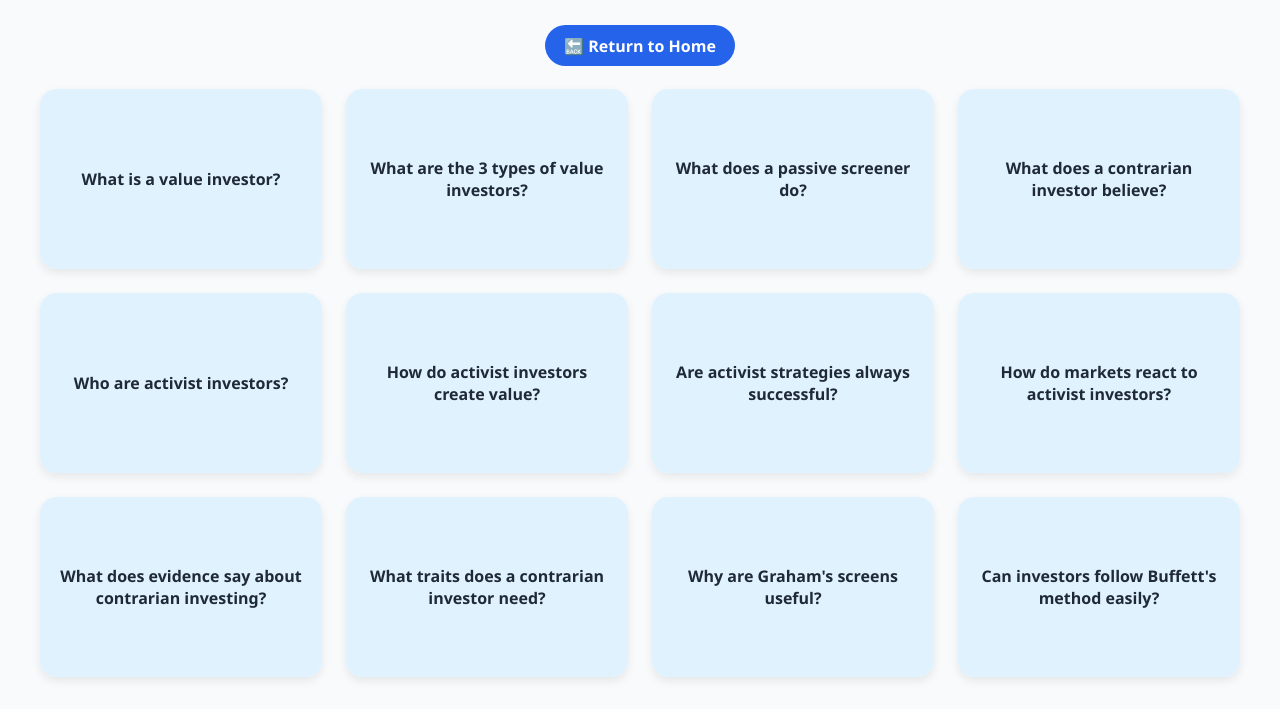
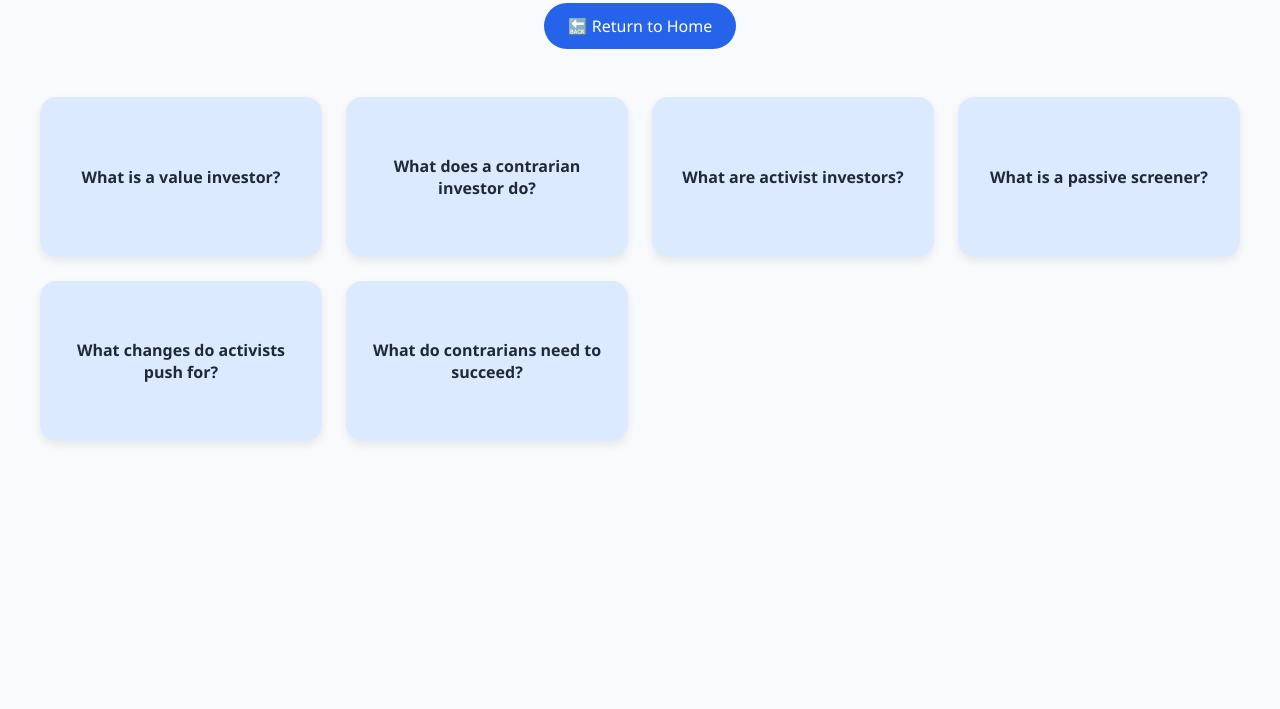
Before and after one commit to edwardwclarke/ECOM-057-FLASHCARDS, a plain HTML site: page week8.html in a window 1280 px wide. Shown: the part 131-840 px from the top of the page. After the commit the page ends 800 px from the top, so only its background shows below. Drawn offline with Linux system fonts and the light colour scheme.

Commit message:
Add files via upload

```diff
--- a/week8.html
+++ b/week8.html
@@ -14,14 +14,34 @@
 
     h1 {
       text-align: center;
-      padding: 2rem;
+      padding: 2rem 1rem 1rem;
       font-size: 2rem;
       font-weight: 600;
     }
 
+    .home-button {
+      text-align: center;
+      margin-bottom: 1rem;
+    }
+
+    .home-button a {
+      display: inline-block;
+      background-color: #2563eb;
+      color: #fff;
+      text-decoration: none;
+      padding: 0.75rem 1.5rem;
+      border-radius: 9999px;
+      font-weight: 500;
+      transition: background-color 0.3s;
+    }
+
+    .home-button a:hover {
+      background-color: #1e40af;
+    }
+
     .flashcard-grid {
       display: grid;
-      grid-template-columns: repeat(auto-fit, minmax(260px, 1fr));
+      grid-template-columns: repeat(auto-fit, minmax(240px, 1fr));
       gap: 1.5rem;
       padding: 2rem;
       max-width: 1200px;
@@ -35,14 +55,13 @@
     .card-inner {
       position: relative;
       width: 100%;
-      height: 180px;
+      height: 160px;
       text-align: center;
       transition: transform 0.6s;
       transform-style: preserve-3d;
       cursor: pointer;
       border-radius: 1rem;
       box-shadow: 0 4px 10px rgba(0, 0, 0, 0.08);
-      background-color: #fff;
     }
 
     .card.flipped .card-inner {
@@ -63,7 +82,7 @@
     }
 
     .card-front {
-      background-color: #e0f2fe;
+      background-color: #dbeafe;
       font-weight: 600;
     }
 
@@ -71,120 +90,59 @@
       background-color: #fef3c7;
       transform: rotateY(180deg);
     }
-
-    .home-button {
-      display: block;
-      text-align: center;
-      margin-bottom: -1rem;
-      padding: 1rem;
-    }
-
-    .home-button a {
-      text-decoration: none;
-      background: #2563eb;
-      color: white;
-      padding: 0.6rem 1.2rem;
-      border-radius: 999px;
-      font-weight: bold;
-      transition: background 0.3s;
-    }
-
-    .home-button a:hover {
-      background: #1e40af;
-    }
   </style>
 </head>
 <body>
 
-  <h1>Week 8 – Value Investing Flashcards</h1>
+<h1>📘 Value Investing – Week 8 Flashcards</h1>
 <div class="home-button">
-    <a href="#">🔙 Return to Home</a>
+  <a href="https://edwardwclarke.github.io/ECOM-057-FLASHCARDS/">🔙 Return to Home</a>
 </div>
 
 <div class="flashcard-grid">
+
   <div class="card" onclick="this.classList.toggle('flipped')">
     <div class="card-inner">
       <div class="card-face card-front">What is a value investor?</div>
-        <div class="card-face card-back">Someone who buys a stock if it’s cheaper than the value of its current assets. Like buying a shop worth £70 for £50.</div>
+      <div class="card-face card-back">Someone who buys companies for less than the value of their existing assets.</div>
     </div>
   </div>
 
   <div class="card" onclick="this.classList.toggle('flipped')">
     <div class="card-inner">
-        <div class="card-face card-front">What are the 3 types of value investors?</div>
-        <div class="card-face card-back">Passive Screener, Contrarian, and Activist investors. Each finds undervalued stocks differently.</div>
+      <div class="card-face card-front">What does a contrarian investor do?</div>
+      <div class="card-face card-back">Buys unpopular “loser” stocks, believing the market has overreacted.</div>
     </div>
   </div>
 
   <div class="card" onclick="this.classList.toggle('flipped')">
     <div class="card-inner">
-        <div class="card-face card-front">What does a passive screener do?</div>
-        <div class="card-face card-back">Uses filters like low PE or PBV to find cheap stocks. Like using a checklist to buy toys on sale.</div>
+      <div class="card-face card-front">What are activist investors?</div>
+      <div class="card-face card-back">Investors who push for changes in how a company is run to increase its value.</div>
     </div>
   </div>
 
   <div class="card" onclick="this.classList.toggle('flipped')">
     <div class="card-inner">
-        <div class="card-face card-front">What does a contrarian investor believe?</div>
-        <div class="card-face card-back">Markets overreact. They buy “loser” stocks expecting a rebound—like picking a toy no one wants, hoping it gets cool again.</div>
+      <div class="card-face card-front">What is a passive screener?</div>
+      <div class="card-face card-back">Someone who uses filters like low PE or PBV to find undervalued stocks.</div>
     </div>
   </div>
 
   <div class="card" onclick="this.classList.toggle('flipped')">
     <div class="card-inner">
-        <div class="card-face card-front">Who are activist investors?</div>
-        <div class="card-face card-back">They invest in underperforming companies and try to change how they’re run to boost value—like fixing a messy lemonade stand.</div>
+      <div class="card-face card-front">What changes do activists push for?</div>
+      <div class="card-face card-back">Fixing bad assets, adjusting debt, improving leadership, and giving back cash.</div>
     </div>
   </div>
 
   <div class="card" onclick="this.classList.toggle('flipped')">
     <div class="card-inner">
-        <div class="card-face card-front">How do activist investors create value?</div>
-        <div class="card-face card-back">By changing asset use, capital structure, cash policies, or management/governance.</div>
+      <div class="card-face card-front">What do contrarians need to succeed?</div>
+      <div class="card-face card-back">Confidence, patience, and ability to handle short-term losses or ridicule.</div>
     </div>
   </div>
 
-    <div class="card" onclick="this.classList.toggle('flipped')">
-      <div class="card-inner">
-        <div class="card-face card-front">Are activist strategies always successful?</div>
-        <div class="card-face card-back">No. About 29% succeed. They do better with restructuring or selling the firm than replacing CEOs or demanding dividends.</div>
-      </div>
-    </div>
-
-    <div class="card" onclick="this.classList.toggle('flipped')">
-      <div class="card-inner">
-        <div class="card-face card-front">How do markets react to activist investors?</div>
-        <div class="card-face card-back">Markets usually react positively, especially before the activist announcement is made public.</div>
-      </div>
-    </div>
-
-    <div class="card" onclick="this.classList.toggle('flipped')">
-      <div class="card-inner">
-        <div class="card-face card-front">What does evidence say about contrarian investing?</div>
-        <div class="card-face card-back">Loser stocks often outperform winners over long periods, but it takes time and patience to work.</div>
-      </div>
-    </div>
-
-    <div class="card" onclick="this.classList.toggle('flipped')">
-      <div class="card-inner">
-        <div class="card-face card-front">What traits does a contrarian investor need?</div>
-        <div class="card-face card-back">Confidence, patience, resilience to bad performance, and awareness of costs like transaction fees.</div>
-      </div>
-    </div>
-
-    <div class="card" onclick="this.classList.toggle('flipped')">
-      <div class="card-inner">
-        <div class="card-face card-front">Why are Graham's screens useful?</div>
-        <div class="card-face card-back">Low PE, low PBV, and high dividend yields can help find undervalued stocks—but understanding context is key.</div>
-      </div>
-    </div>
-
-    <div class="card" onclick="this.classList.toggle('flipped')">
-      <div class="card-inner">
-        <div class="card-face card-front">Can investors follow Buffett's method easily?</div>
-        <div class="card-face card-back">Not easily—today’s markets are more crowded and efficient. Buffett also uses activism and patience.</div>
-      </div>
-    </div>
 </div>
 
 </body>
```
Lines whose indentation alone changed are shown as unchanged.
